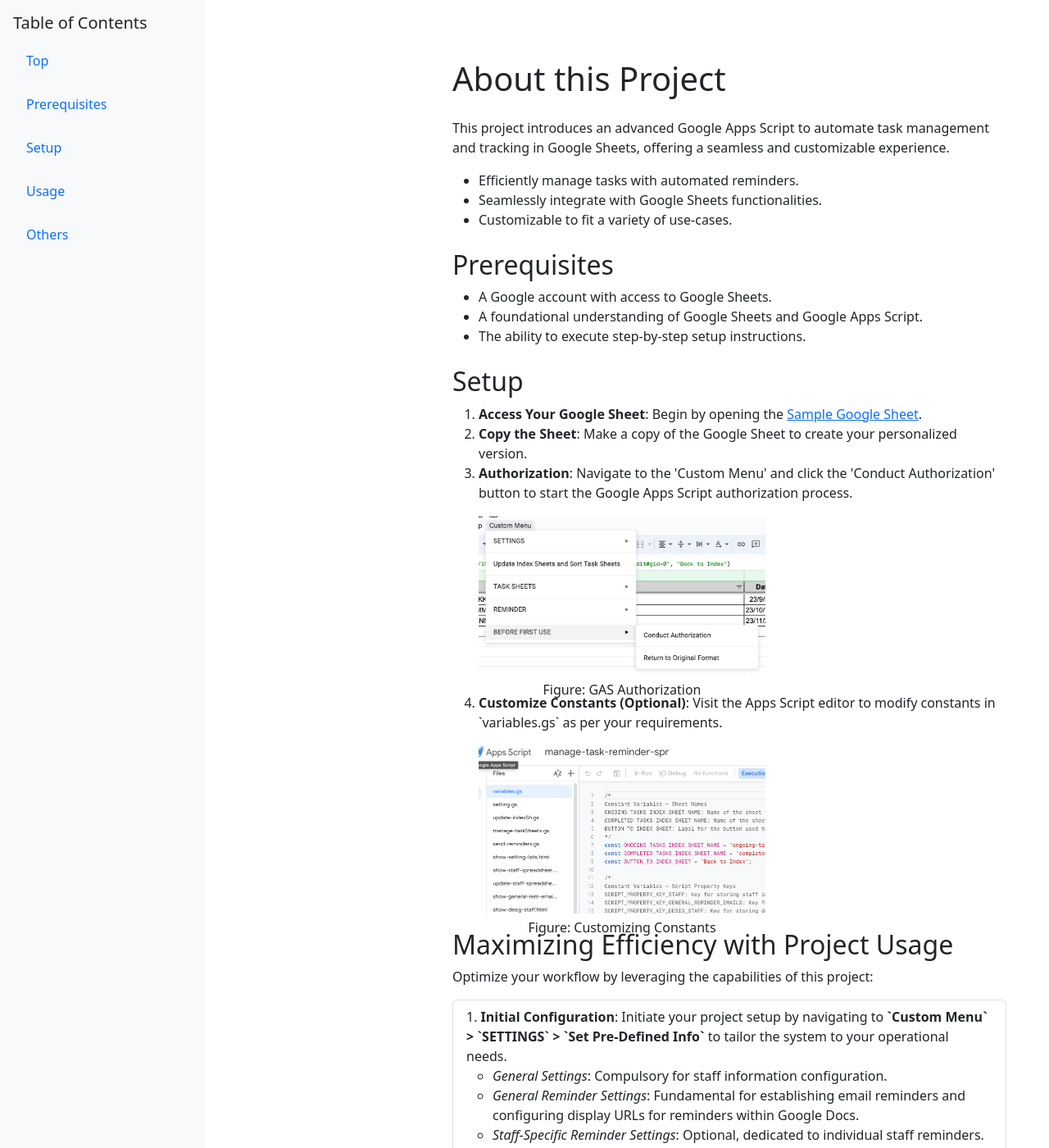
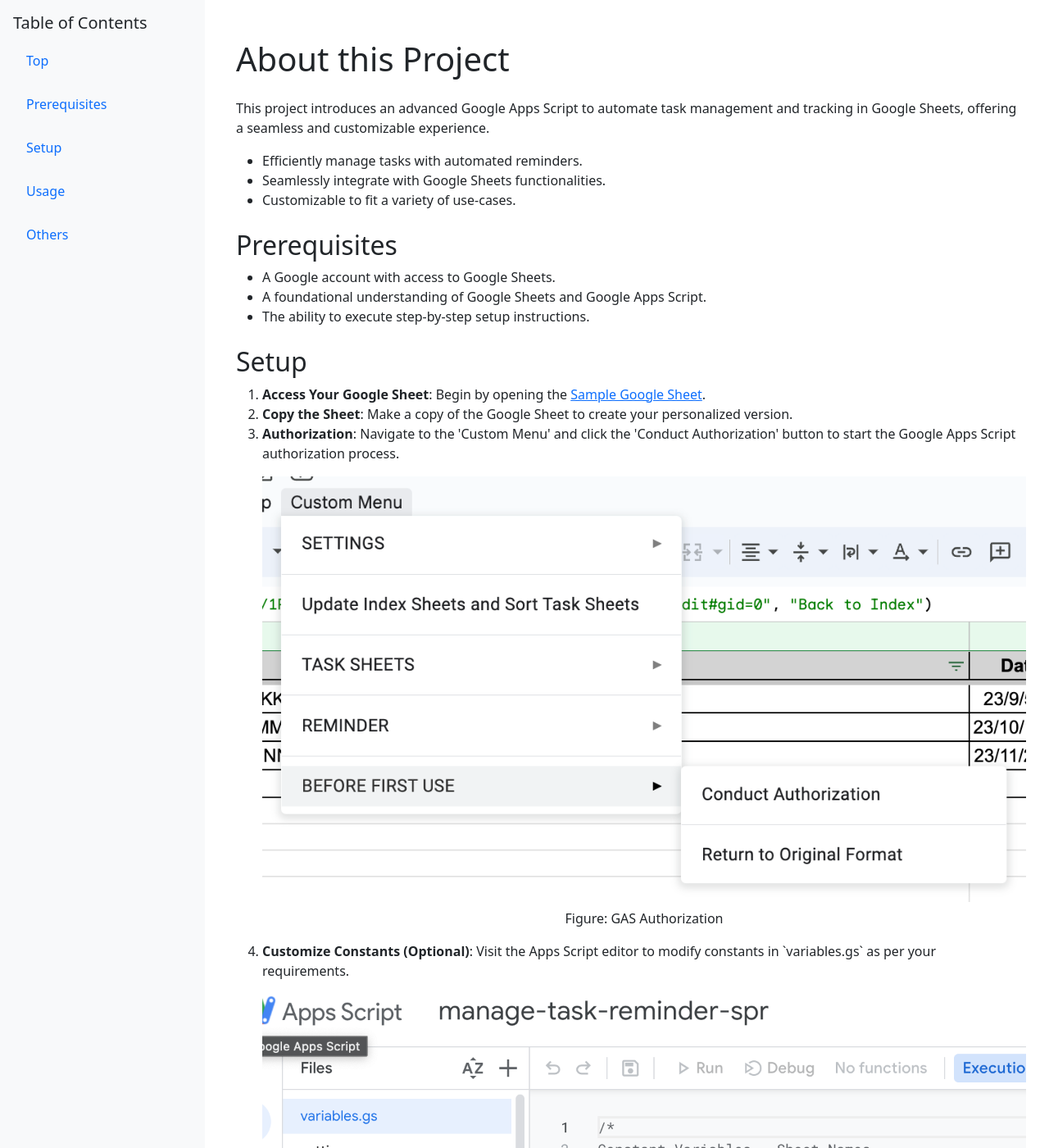
Before and after one commit to tsato21/sheet-tasker, a Jekyll site: the page built from docs/index.html, in a window 1280 px wide and 1400 px high. Shown: the whole window at 82% size. Built offline with Jekyll 4.4.1, drawn with Linux system fonts in a browser that asks for light colours.

Commit message:
Update github page

```diff
--- a/docs/assets/css/style.css
+++ b/docs/assets/css/style.css
@@ -1,86 +1,74 @@
 body {
+  background-color: #f4f4f4;
   font-family: Arial, sans-serif;
-  margin: 0; /* Reset default margin */
-  width: 100%;
 }
 
 a {
-  color: blue; /* This will make all links blue */
+  color: blue;
   text-decoration: none;
 }
 
-.resize-image {
-  width: 350px;
-  height: 200px;
+.resize-image img {
+  max-width: 100%;
+  height: auto;
 }
 
-#table-of-contents {
-  overflow-y: scroll;
+.sidebar {
+  overflow-y: auto;
   position: fixed;
-  left: 0;
   top: 0;
   bottom: 0;
-  width: 250px; /* Width of the ToC */
-  background-color: #f8f9fa; /* Background color for ToC */
-  padding: 1em;
-  box-sizing: border-box; /* Include padding in the width calculation */
+  left: 0;
+  width: 250px;
+  background-color: #f8f9fa;
+  padding: 1rem;
+  box-sizing: border-box;
 }
 
-#main-content {
-  margin-left: 250px; /* Margin to accommodate the width of the ToC */
-  padding: 20px; /* Padding for the main content */
+.content {
+  margin-left: 260px;
+  padding: 1rem;
 }
 
-/* Style the header to match the main content area */
-header {
-  padding-left: 250px; /* This should match the ToC width if you want it aligned with the main content */
+.list-group-item {
+  background-color: #f8f9fa;
 }
 
-/* Adjust the footer to match the main content area as well */
-footer {
-  padding-left: 250px; /* This should match the ToC width */
+.container-img, .image-caption {
+  text-align: center;
+  margin-top: 0.5rem;
 }
 
-/* Optional: Style the list within the ToC for better appearance */
+.nav-link.active {
+  font-weight: bold;
+}
+
+.nav-pills .nav-link {
+  border-radius: 0;
+}
+
+.section-header {
+  padding-top: 1rem;
+}
+
+.header {
+  padding-left: 250px;
+}
+
+.footer {
+  padding-left: 250px;
+}
+
 #table-of-contents ul {
-  list-style-type: none; /* Removes default list styling */
+  list-style-type: none;
   padding: 0;
   margin: 0;
 }
 
 #table-of-contents li {
-  padding: 0.4em 0; /* Add some padding to each list item for spacing */
+  padding: 0.4em 0;
 }
 
 #table-of-contents a:hover {
-  color: #00008B; /* Change the color to red on hover, or choose your own color */
+  color: #00008B;
 }
-
-/* Add additional styles as needed */
-body {
-  background-color: #f4f4f4;
-}
-.resize-image img {
-  max-width: 100%;
-  height: auto;
-}
-.sidebar {
-  position: fixed;
-  top: 0;
-  bottom: 0;
-  left: 0;
-  padding: 20px;
-}
-.content {
-  margin-left: 250px;
-  padding: 20px;
-}
-.list-group-item {
-  background-color: #f8f9fa;
-}
-.container-img {
-  text-align: center;
-}
-.image-caption {
-  margin-top: 5px;
-}
--- a/docs/index.html
+++ b/docs/index.html
@@ -58,13 +58,13 @@
               <div class="row">
                 <div class="col-md-6">
                   <figure>
-                    <img src="assets/images/setup-image-1.png" alt="Access Setting Button" class="img-fluid">
+                    <img src="assets/images/setup-image-1.png" alt="Access Setting Button" class="img-fluid image-caption">
                     <figcaption>Fig: Access Setting Button</figcaption>
                   </figure>
                 </div>
                 <div class="col-md-6">
                   <figure>
-                    <img src="assets/images/setup-image-2.png" alt="Features in Settings" class="img-fluid">
+                    <img src="assets/images/setup-image-2.png" alt="Features in Settings" class="img-fluid image-caption">
                     <figcaption>Fig: Features in Settings</figcaption>
                   </figure>
                 </div>
@@ -78,7 +78,7 @@
               </ul>
               <p>To alter the task sheet's access permissions, proceed to `Custom Menu` > `TASK SHEETS` > `Modify Editors of the Current Sheet`.</p>
               <figure class="resize-image my-3">
-                <img src="assets/images/task-sheet-creation.png" alt="Task Sheet Interface" class="img-fluid">
+                <img src="assets/images/task-sheet-creation.png" alt="Task Sheet Interface" class="img-fluid image-caption">
                 <figcaption>Fig: Task Sheet Interface</figcaption>
               </figure>
             </li>
@@ -87,19 +87,19 @@
               <strong>Reminders Evaluation</strong>: Evaluate the reminder system via <strong>`Custom Menu` > `REMINDERS`</strong>. Ensure Google Docs are established for each reminder type prior to utilization.
               <div class="resize-image my-3">
                 <figure>
-                  <img src="assets/images/reminder-email.png" alt="Email Reminder Notification" class="img-fluid">
+                  <img src="assets/images/reminder-email.png" alt="Email Reminder Notification" class="img-fluid image-caption">
                   <figcaption>Fig: Email Reminder Notification</figcaption>
                 </figure>
                 <figure>
-                  <img src="assets/images/reminder-general-doc-today.png" alt="General Reminder Doc Today" class="img-fluid">
+                  <img src="assets/images/reminder-general-doc-today.png" alt="General Reminder Doc Today" class="img-fluid image-caption">
                   <figcaption>Fig: General Reminder Today's Doc</figcaption>
                 </figure>
                 <figure>
-                  <img src="assets/images/reminder-general-doc-week.png" alt="General Reminder Doc Week" class="img-fluid">
+                  <img src="assets/images/reminder-general-doc-week.png" alt="General Reminder Doc Week" class="img-fluid image-caption">
                   <figcaption>Fig: General Reminder Week's Doc</figcaption>
                 </figure>
                 <figure>
-                  <img src="assets/images/reminder-staff-based-doc.png" alt="Staff-Based Reminder Doc" class="img-fluid">
+                  <img src="assets/images/reminder-staff-based-doc.png" alt="Staff-Based Reminder Doc" class="img-fluid image-caption">
                   <figcaption>Fig: Staff-Based Today's Reminder Doc</figcaption>
                 </figure>
               </div>
@@ -108,7 +108,7 @@
             <li class="list-group-item">
               <strong>Status Synchronization</strong>: Input "C" for tasks in Google Docs, which is synchronized with your Google Sheets (Trigger setting is required in `SETTING`.).
               <figure class="resize-image my-3">
-                <img src="assets/images/update-complete.png" alt="Task Completion Synchronization" class="img-fluid">
+                <img src="assets/images/update-complete.png" alt="Task Completion Synchronization" class="img-fluid image-caption">
                 <figcaption>Fig: Task Completion Synchronization</figcaption>
               </figure>
             </li>
@@ -117,7 +117,7 @@
               <strong>Organizational Tools</strong>: Optimize your sheet organization by using <strong>`Custom Menu` > `Update Index Sheets and Sort Task Sheets`</strong>, which sorts task sheets by date and update index sheets.
               <p>Label completed task sheets with "Fin)" for automatic inclusion in the `completed-task-index`.</p>
               <figure class="resize-image my-3">
-                <img src="assets/images/update-index-sort-taskSh.png" alt="Sheet Management Tools" class="img-fluid">
+                <img src="assets/images/update-index-sort-taskSh.png" alt="Sheet Management Tools" class="img-fluid image-caption">
                 <figcaption>Fig: Sheet Management Tools</figcaption>
               </figure>
             </li>
```
